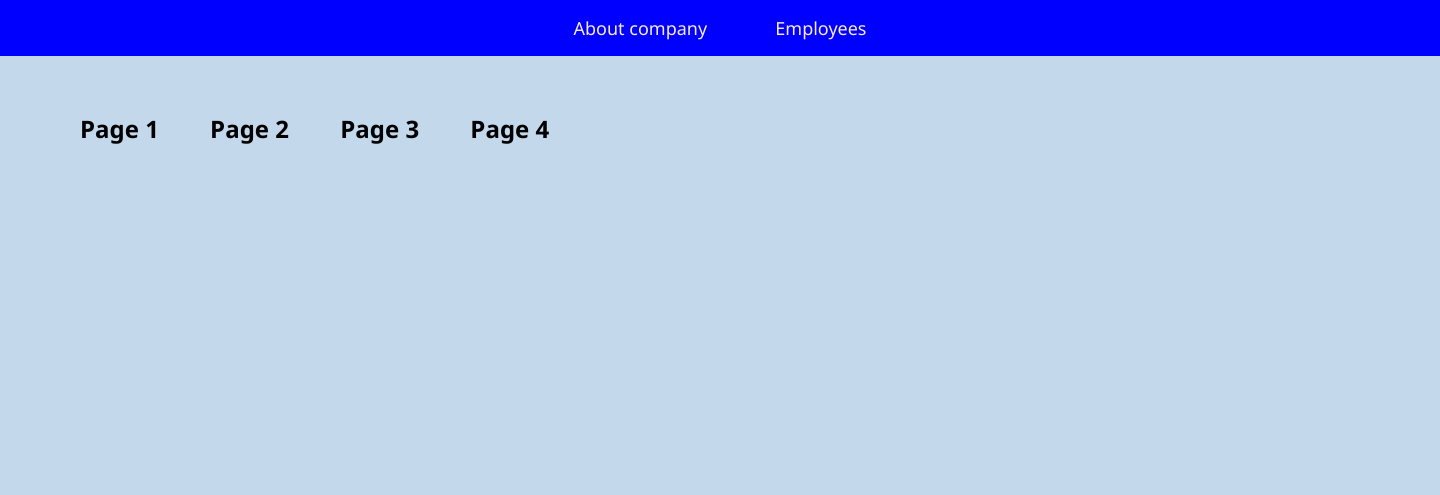
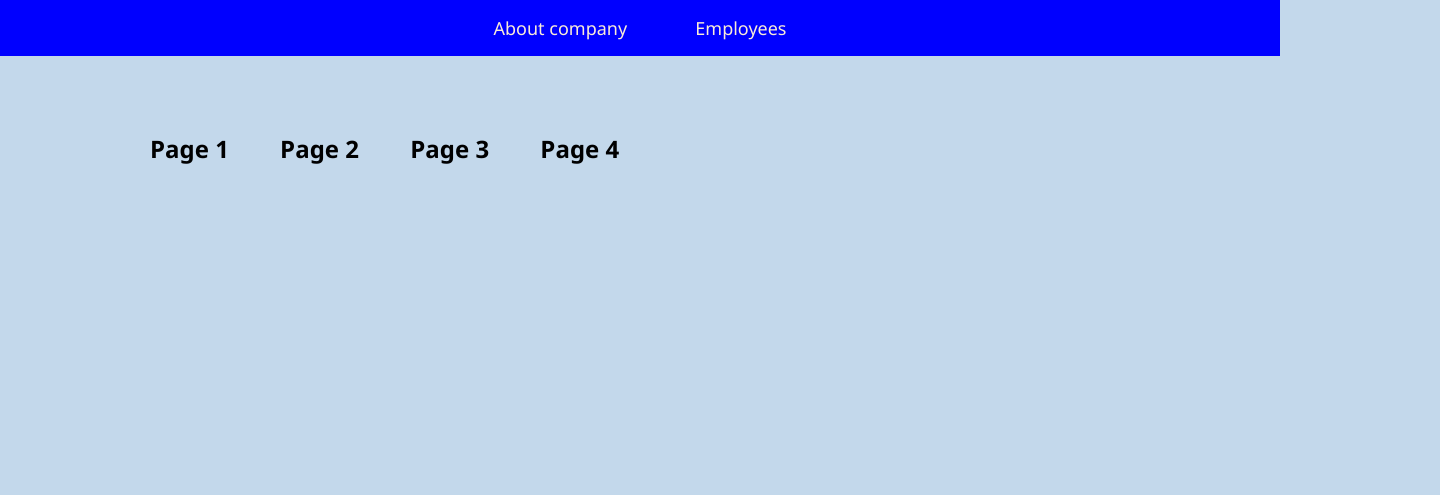
Before and after one commit to VictorCovrig1/InterviewTasks, a plain HTML site: page EmployeeService (Task4)/client/index.html in a window 1280 px wide. Shown: the whole page, 1440 px wide, since content can reach past the window. Drawn offline with Linux system fonts and the light colour scheme.

```diff
--- a/EmployeeService (Task4)/client/css/style.css
+++ b/EmployeeService (Task4)/client/css/style.css
@@ -1,7 +1,7 @@
 body {
   margin: 0;
-  width: max-content;
-  font-family:'Segoe UI', Tahoma, Geneva, Verdana, sans-serif;
+  width: 100%;
+  font-family: 'Segoe UI', Tahoma, Geneva, Verdana, sans-serif;
 }
 
 .header {
@@ -42,9 +42,8 @@
 }
 
 .carousel-list {
-  width: 100vw;
   height: 50vh;
-  padding: 20px 80px;
+  padding: 40px 150px;
   display: flex;
   gap: 4vw;
 }
```
Also changed, not shown: 1 other file.
